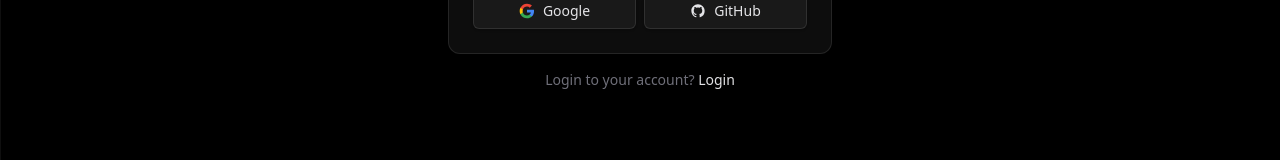
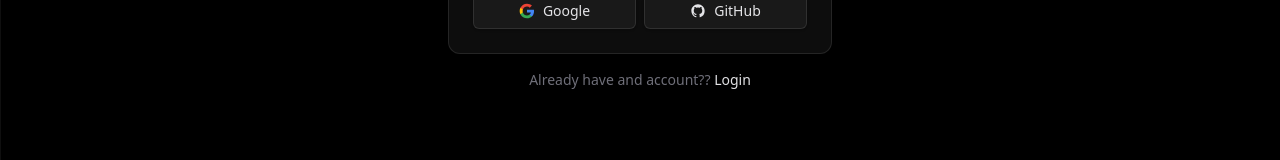
Before and after one commit to ChristopherZalapa/creator_deal_tracker, a Next.js app: page /signup in a window 1280 px wide. Shown: the part 525-685 px from the top of the page. Built offline with nearby package versions, Linux system fonts and the light colour scheme; no server answers.

Commit message:
Updated bottom paragraph on both auth pages

```diff
--- a/app/(auth)/login/page.tsx
+++ b/app/(auth)/login/page.tsx
@@ -230,7 +230,7 @@ export default function Login() {
 				</div>
 
 				<p className='mt-4 text-center text-sm text-zinc-500'>
-					Already have an account?{" "}
+					Don&apos;t have an account?{" "}
 					<Link
 						href='/login'
 						className='font-medium text-zinc-200 underline-offset-4 hover:underline'
--- a/app/(auth)/signup/page.tsx
+++ b/app/(auth)/signup/page.tsx
@@ -222,7 +222,7 @@ export default function SignUp() {
 				</div>
 
 				<p className='mt-4 text-center text-sm text-zinc-500'>
-					Login to your account?{" "}
+					Already have and account??{" "}
 					<Link
 						href='/login'
 						className='font-medium text-zinc-200 underline-offset-4 hover:underline'
```
